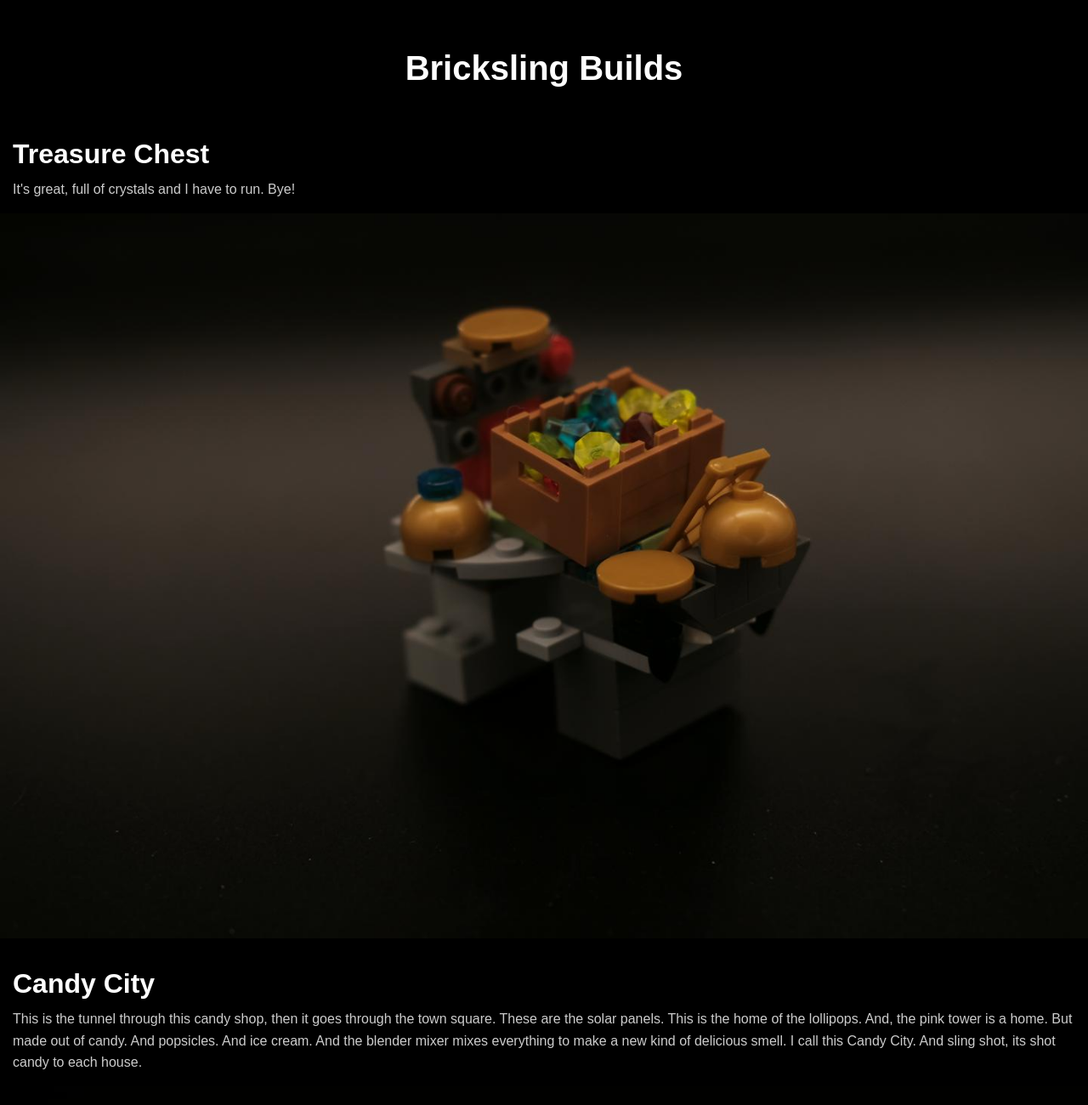
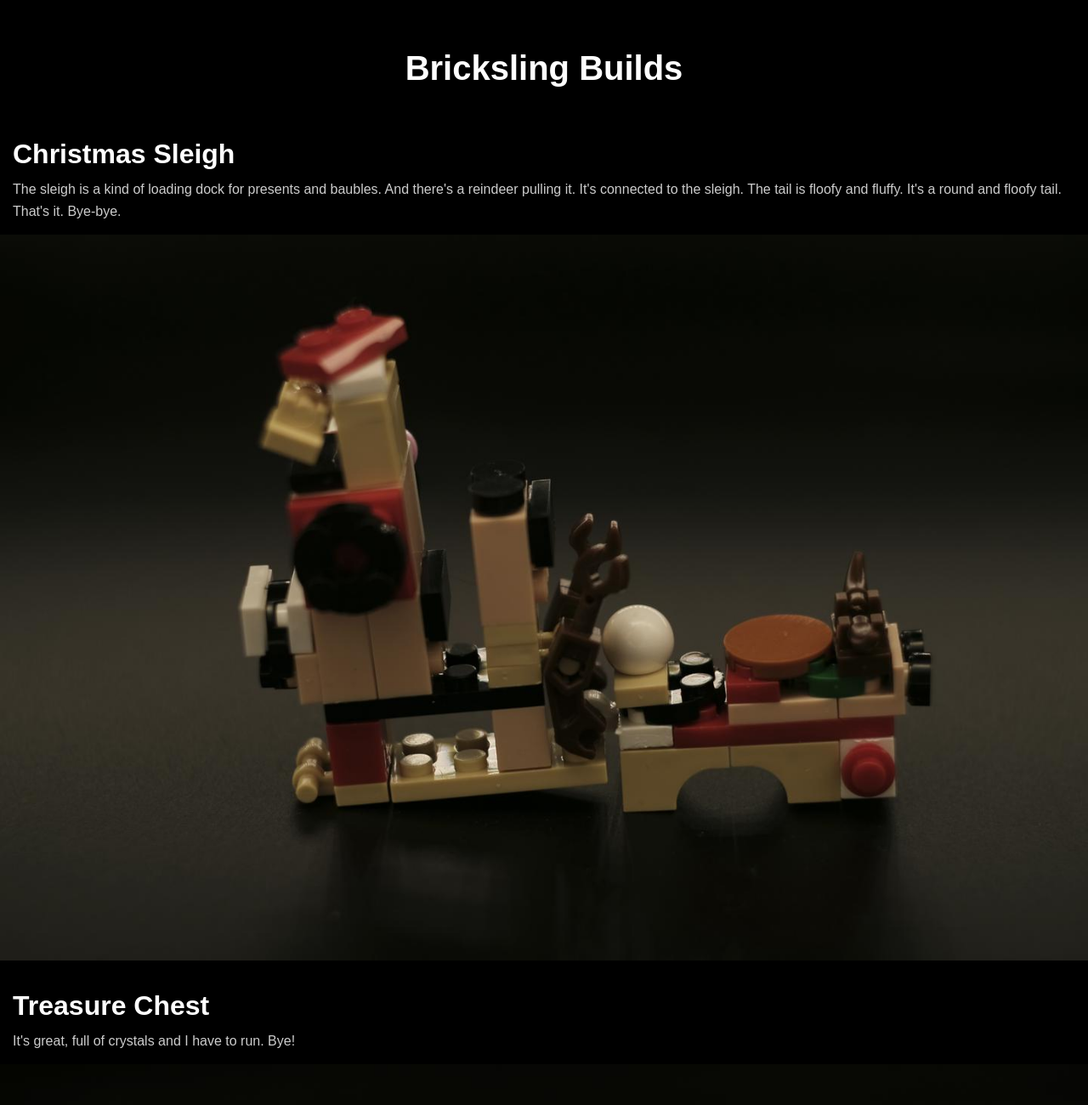
Before and after one commit to andrievsky/bricksling, a plain HTML site: page docs/index.html in a window 1280 px wide. Shown: the top 1300 px of the page at 85% size. Drawn offline with Linux system fonts and the light colour scheme.

Commit message:
add Christmas Sleigh

```diff
--- a/docs/index.html
+++ b/docs/index.html
@@ -96,8 +96,17 @@
         <div class="post">
 
             <div class="post-text">
+                <h2>Christmas Sleigh</h2>
+                <p>The sleigh is a kind of loading dock for presents and baubles. And there&#39;s a reindeer pulling it. It&#39;s connected to the sleigh. The tail is floofy and fluffy. It&#39;s a round and floofy tail. That&#39;s it. Bye-bye.</p>
+            </div>
+            <img src="images/DSCF8370.jpg" alt="Christmas Sleigh">
+        </div>
+
+        <div class="post">
+
+            <div class="post-text">
                 <h2>Treasure Chest</h2>
-                <p> It&#39;s great, full of crystals and I have to run. Bye!</p>
+                <p>It&#39;s great, full of crystals and I have to run. Bye!</p>
             </div>
             <img src="images/DSCF8083.jpg" alt="Treasure Chest">
         </div>
```
Also changed, not shown: source/index.json (+6 -1 lines), docs/images/DSCF8370.jpg (added), 1 other file.
